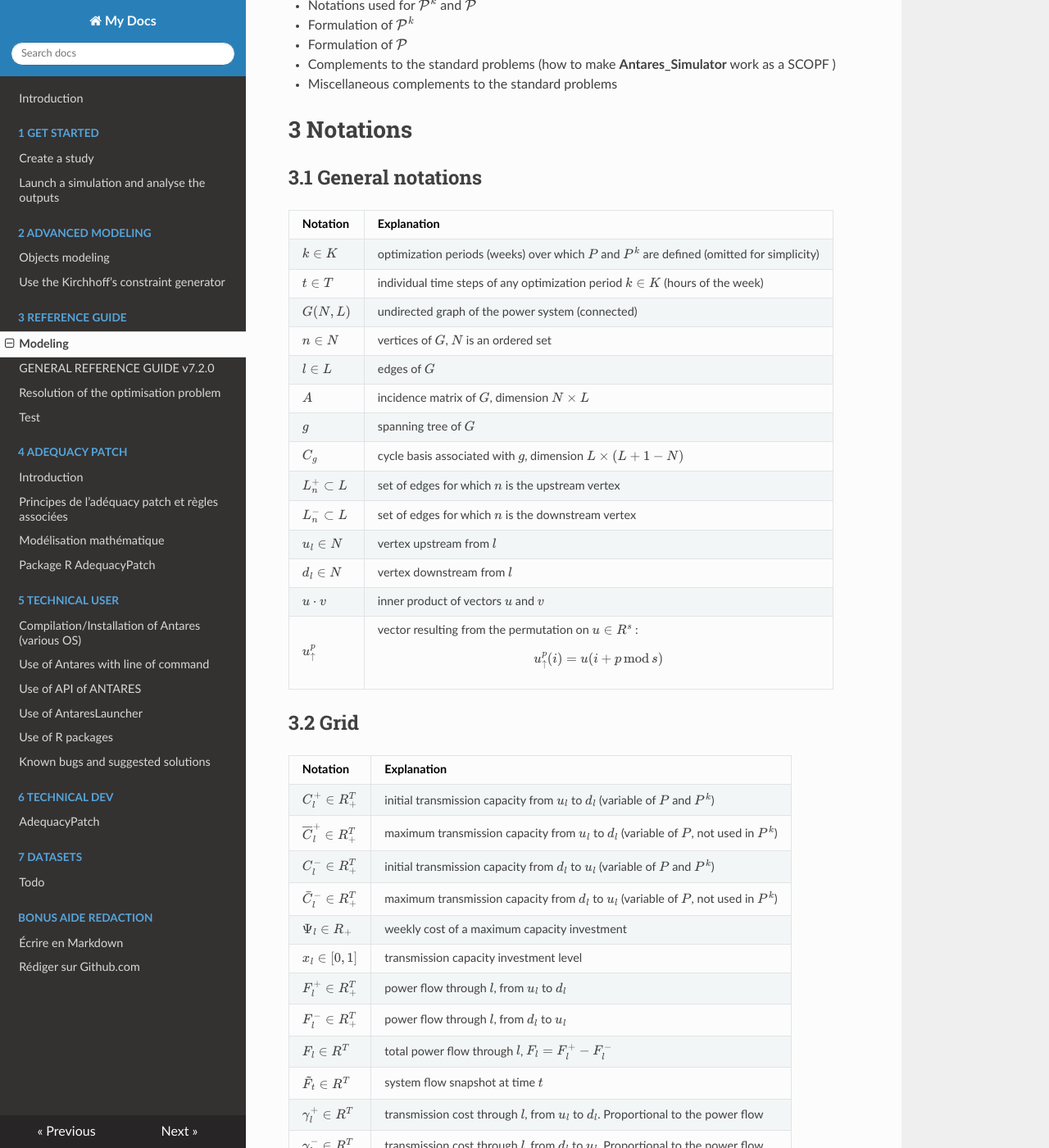
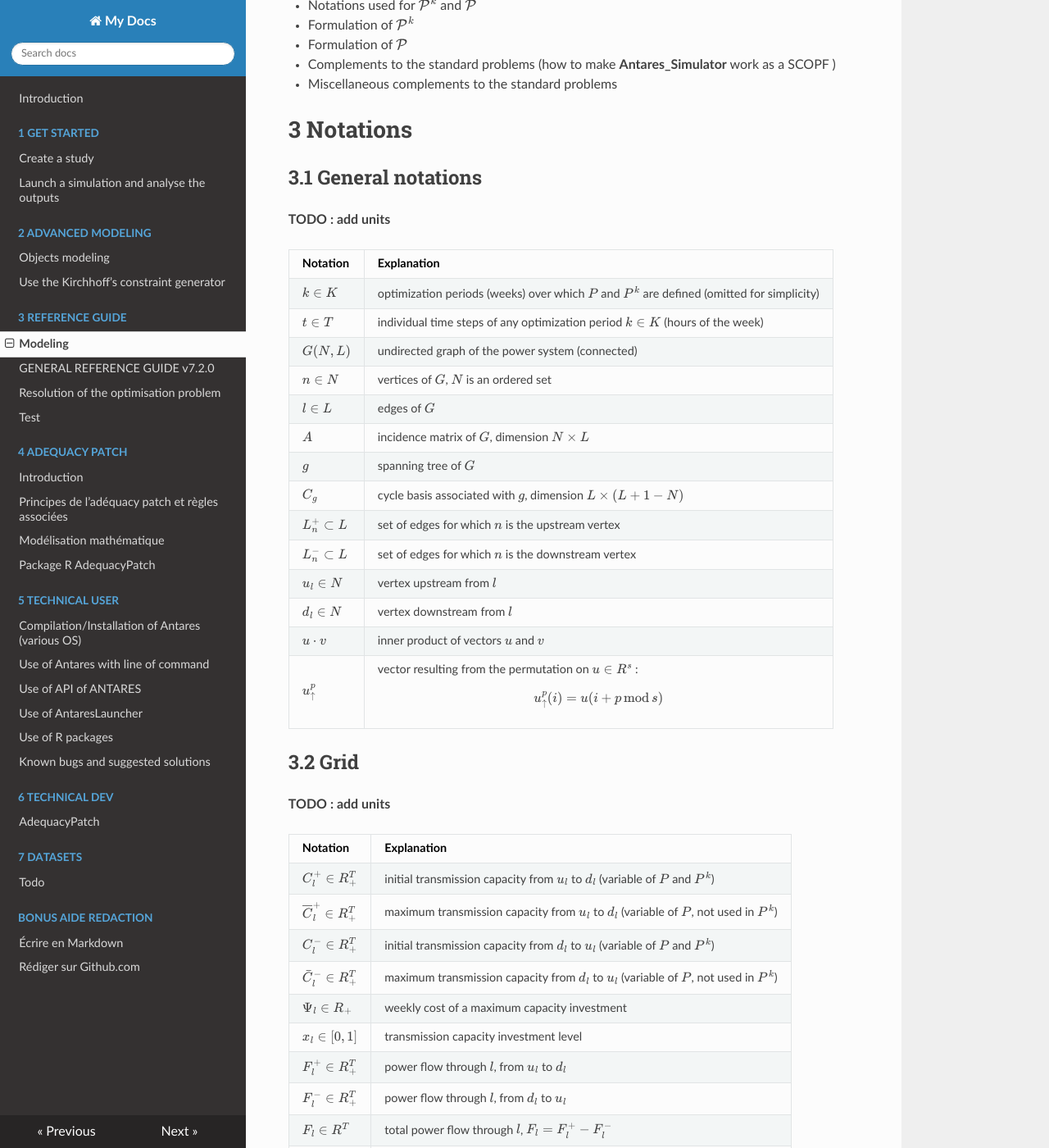
Before and after one commit to AntaresSimulatorTeam/antares-doc, an MkDocs documentation site: the page built from docs/3-reference-guide/modeling.md, in a window 1280 px wide and 1400 px high, scrolled down 4655 px. Shown: the whole window at 82% size. Built offline with MkDocs 1.6.1, drawn with Linux system fonts in a browser that asks for light colours; nearby versions of some CDN libraries; formulas are drawn with MathJax 3.

Commit message:
Add TODO notes related to units

```diff
--- a/docs/3-reference-guide/modeling.md
+++ b/docs/3-reference-guide/modeling.md
@@ -81,6 +81,7 @@ The next sections of this document develop the following subjects:
 # 3 Notations
 
 ## 3.1 General notations
+**TODO : add units**
 
 | Notation             | Explanation                                                                                               |
 | ------------         | -------------                                                                                             |
@@ -101,6 +102,8 @@ The next sections of this document develop the following subjects:
 
 
 ## 3.2 Grid
+**TODO : add units**
+
 | Notation                             | Explanation                                                                                            |
 | ------------                         | -------------                                                                                          |
 | \\(C_l^+ \in R^T_+\\)                | initial transmission capacity from \\(u_l\\) to \\(d_l\\) (variable of \\(P\\) and \\(P^k\\))          |
@@ -118,6 +121,8 @@ The next sections of this document develop the following subjects:
 | \\(Z_l \in R\_+\\)                   | overall impedance of \\(l\\)                                                                           |
 
 ## 3.3 Thermal units
+**TODO : add units**
+
 | Notation                                                      | Explanation                                                                            |
 | ------------                                                  | -------------                                                                          |
 | \\(\theta \in \Theta_n\\)                                     | thermal clusters (sets of identical units) installed in node \\(n\\)                   |
```
